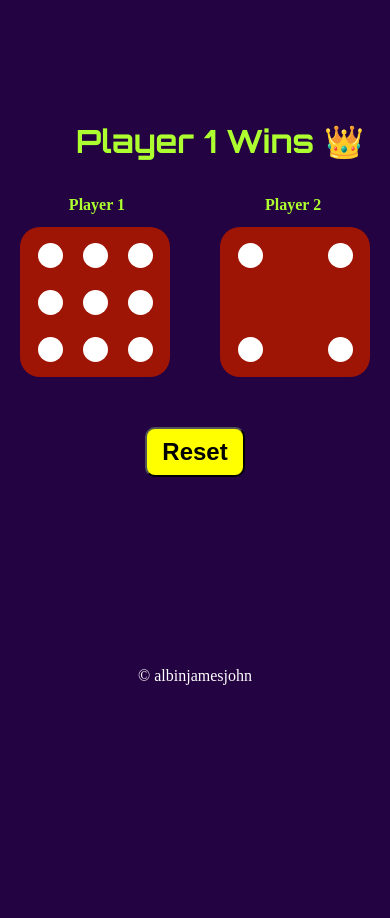
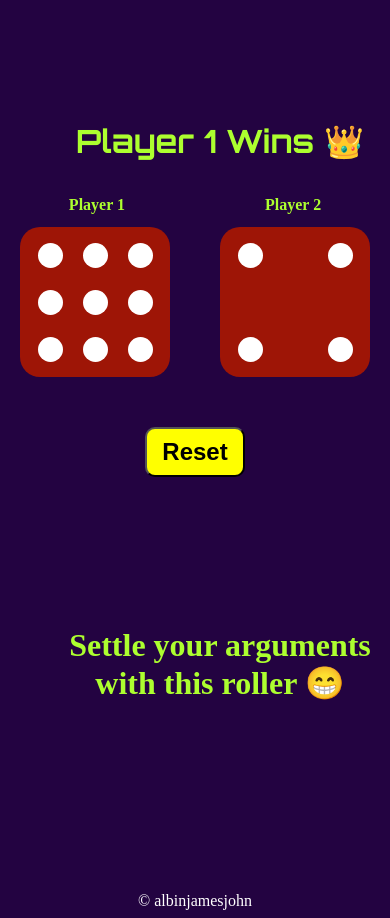
Before and after one commit to Albinjamesjohn/Dice-game, a plain HTML site: page index.html in a window 390 px wide. Before the commit the page ends 844 px from the top, so only its background shows below. Drawn offline with Linux system fonts and the light colour scheme; a web font is replaced by a local one.

Commit message:
quote added

```diff
--- a/index.html
+++ b/index.html
@@ -60,6 +60,7 @@
     <div class="buttondiv">
         <button class="button" onclick="reset()"> Reset</button>
     </div>
+    <h1 class="quote">Settle your arguments with this roller 😁</h1>
 
     <footer>&copy albinjamesjohn</footer>
 
--- a/style.css
+++ b/style.css
@@ -98,6 +98,7 @@ h2{
     .playername{
         gap:140px
     }
+
     h1{
         font-size: 2rem;
         padding-top: 100px;
@@ -105,9 +106,14 @@ h2{
     footer{
         padding-top: 100px;
     }
+    .quote{
+        font-size: 1rem;
+    }
 }
 
-
+.quote{
+    font-size: 2rem;
+}
 
 .hide{
     visibility: hidden;
```
